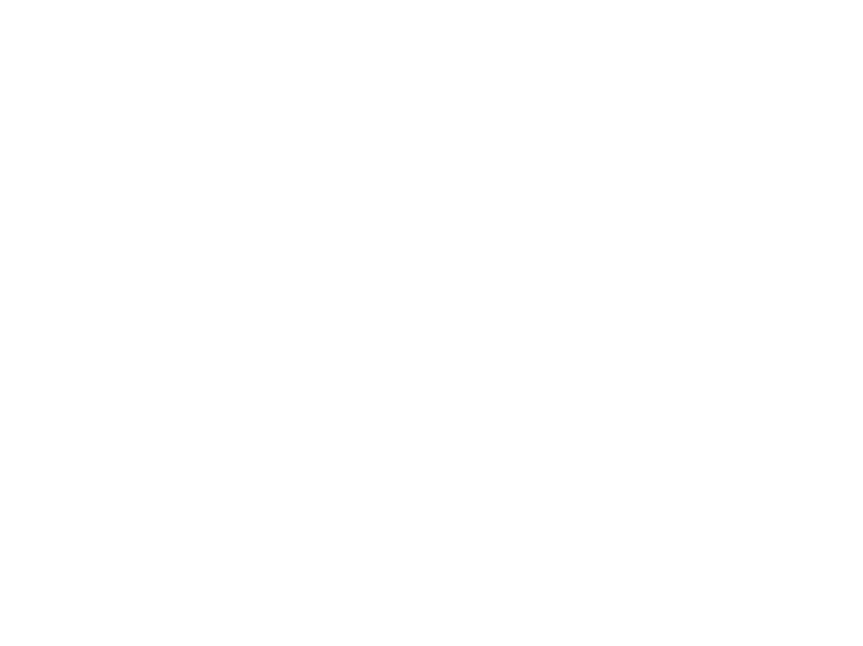
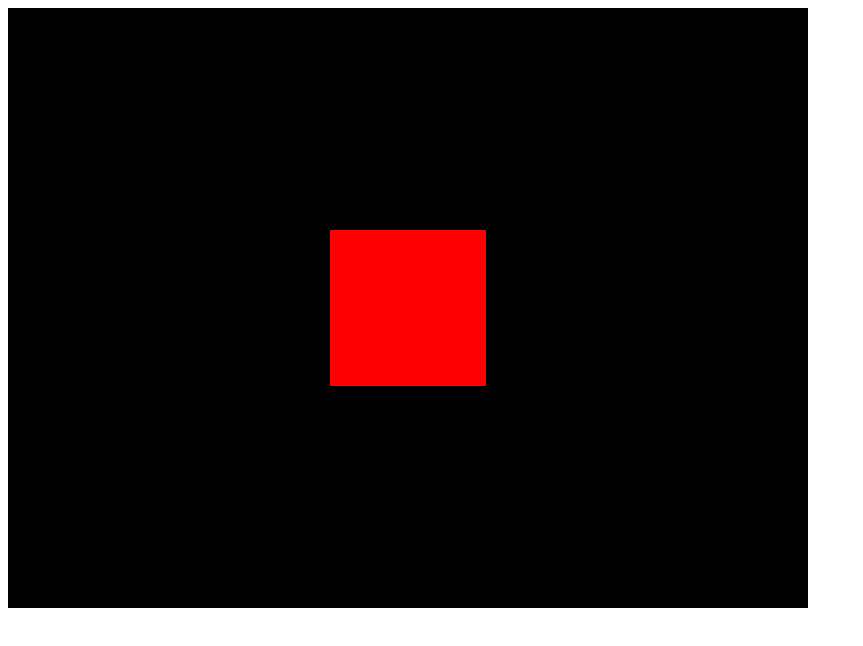
Before and after one commit to WiemMimouni/WEB-GL-FIRST-STEP, a plain HTML site: page index.html in a window 1280 px wide. Shown: the whole page, without its empty margins (0-863 px from the left). Drawn offline with Linux system fonts and the light colour scheme.

Commit message:
final-first-try

```diff
--- a/index.html
+++ b/index.html
@@ -5,7 +5,10 @@
     <meta name="viewport" content="width=device-width, initial-scale=1.0" />
     <title>Basic scene</title>
   </head>
-  <body></body>
+  <body>
+
+    <canvas class="webgl"></canvas>
+  </body>
 
   <script src="./three.min.js"></script>
   <!-- first i upload the library in order to use it in my script  -->
--- a/script.js
+++ b/script.js
@@ -1,4 +1,3 @@
-console.log(THREE);
 const scene = new THREE.Scene();
 
 
@@ -16,4 +15,16 @@ const sizes ={
 
 //camera
 const camera = new THREE.PerspectiveCamera(75 , sizes.width / sizes.height ); // the first parametre is the field of view  , the second is the aspect ratio
+camera.position.z = 3; // to see the object we need to move the camera out a little
+// camera.position.x = 2; // to see the object we need to move the camera out a little
+// camera.position.y = 2; // to see the object we need to move the camera out a little
 scene.add(camera);
+
+
+//Renderer
+const canvas = document.querySelector('.webgl')
+const renderer =new THREE.WebGLRenderer({
+    canvas
+})
+renderer.setSize(sizes.width, sizes.height);
+renderer.render(scene, camera);
```
